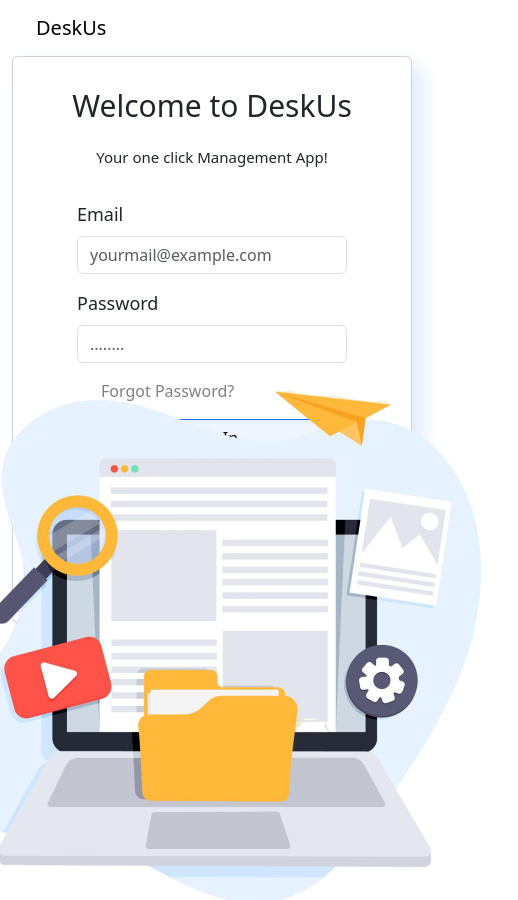
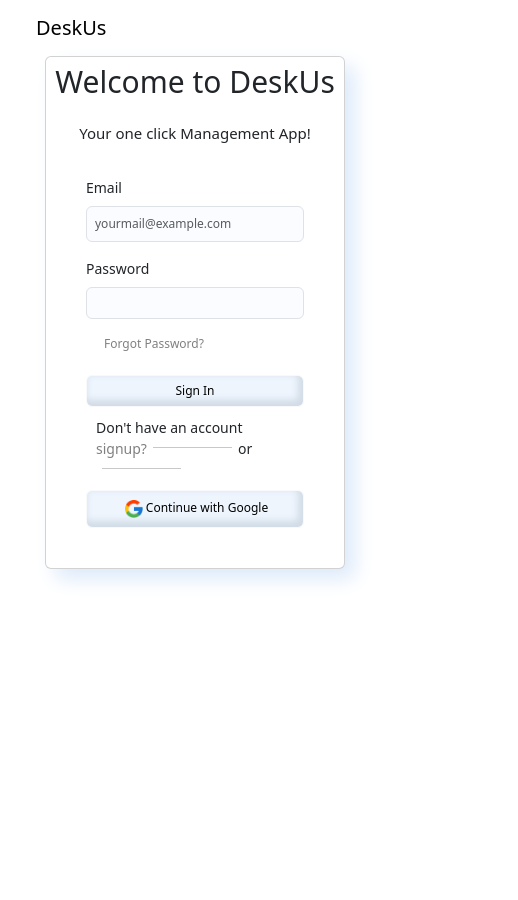
Before and after one commit to hadiya8149/Project-Management, a React (Vite) app: page /login in a window 390 px wide. Shown: the whole page, 518 px wide, since content can reach past the window. After the commit the page ends 844 px from the top, so only its background shows below. Built offline with nearby package versions, Linux system fonts and the light colour scheme.

Commit message:
login page css

```diff
--- a/src/pages/auth/auth.css
+++ b/src/pages/auth/auth.css
@@ -29,4 +29,30 @@ form{
 }
 /* .background-image{
     background:url("../../assets/flat-design-content-management-system-illustrated 1.png")
+}
+
+input#InputEmail{
+    font-size:16px;
 } */
+@media only screen and (max-width:1024px){
+    .card.card-login{
+        width:350px;
+    }
+}
+@media only screen and (max-width:600px){
+    .card.card-login{
+        font-size:12px;
+        padding:8px;
+        width:300px;
+    }
+    #emailLabel, #passwordLabel{
+        font-size:14px;
+    }
+    input#InputEmail, input#InputPassword{
+        font-size:12px;
+        line-height:1.5;
+    }
+    button.btn.btn-light.signin{
+        font-size:12px;
+    }
+}
--- a/src/pages/auth/login.jsx
+++ b/src/pages/auth/login.jsx
@@ -1,6 +1,6 @@
 import { Link } from 'react-router-dom';
 import SignInWithGoogleButton from '../../components/ui/OAuth.jsx';
-import planning_schedule_concept from '../../assets/flat-design-content-management-system-illustrated 1.png';
+// import planning_schedule_concept from '../../assets/company-employees-sharing-thoughts-ideas.png';
 import './auth.css';
 export default function Login() {
   return (
@@ -16,23 +16,23 @@ export default function Login() {
       <div>
         <div className='card card-login m-auto'>
 
-          <h1 className='card-title' style={{ fontSize: '30px' }}>Welcome to DeskUs</h1>
-          <div className='card-body'>
+          <h1 className='card-title login' style={{ fontSize: '30px' }}>Welcome to DeskUs</h1>
+          <div className='card-body login'>
             <p className='card-text' style={{ fontSize: '15px', fontWeight: '100' }}>Your one click Management App!</p>
             <form className='text-align-left'>
 
               <div className="mb-3 text-align-left">
-                <label htmlFor="exampleInputEmail1" id="emailLabel" className="form-label">Email</label>
-                <input type="email" placeholder='yourmail@example.com' className="form-control" id="exampleInputEmail1" aria-describedby="emailHelp" />
+                <label htmlFor="InputEmail" id="emailLabel" className="form-label">Email</label>
+                <input type="email" style={{ padding:'8px', background:'#eef5fd54'}} placeholder='yourmail@example.com' className="form-control" id="InputEmail" aria-describedby="emailHelp" />
               </div>
               <div className="mb-3 text-align-left">
-                <label htmlFor="exampleInputPassword1" id="passwordLabel" className="form-label">Password</label>
-                <input type="password" placeholder='........' className="form-control" id="exampleInputPassword1" />
+                <label htmlFor="InputPassword" id="passwordLabel" className="form-label">Password</label>
+                <input type="password"  style={{background:'#eef5fd54'}} className="form-control" id="InputPassword" />
               </div>
               <div className="mb-3 form-check">
                 <Link className='forgot-password-link' to='forgot_password'>Forgot Password?</Link>
               </div>
-              <button type="submit" className="btn btn-primary signin">Sign In</button>
+              <button type="submit" className="btn btn-light signin">Sign In</button>
 
               <p className='card-text' style={{ fontSize: '14px', margin: '8px', padding: '2px' }}>
                 Don't have an account <Link to='/signup' className='card-text signup-link'>signup?</Link>
@@ -48,8 +48,8 @@ export default function Login() {
 
       </div>
     </div>
-    <img style={{position:'absolute',bottom: '-56px',
-    left: '-89px'}} src={planning_schedule_concept}></img>
+    {/* <img style={{position:'absolute',bottom: '-56px',
+    left: '-89px', height:'600px'}} src={planning_schedule_concept}></img> */}
 
     </div>
   );
```
